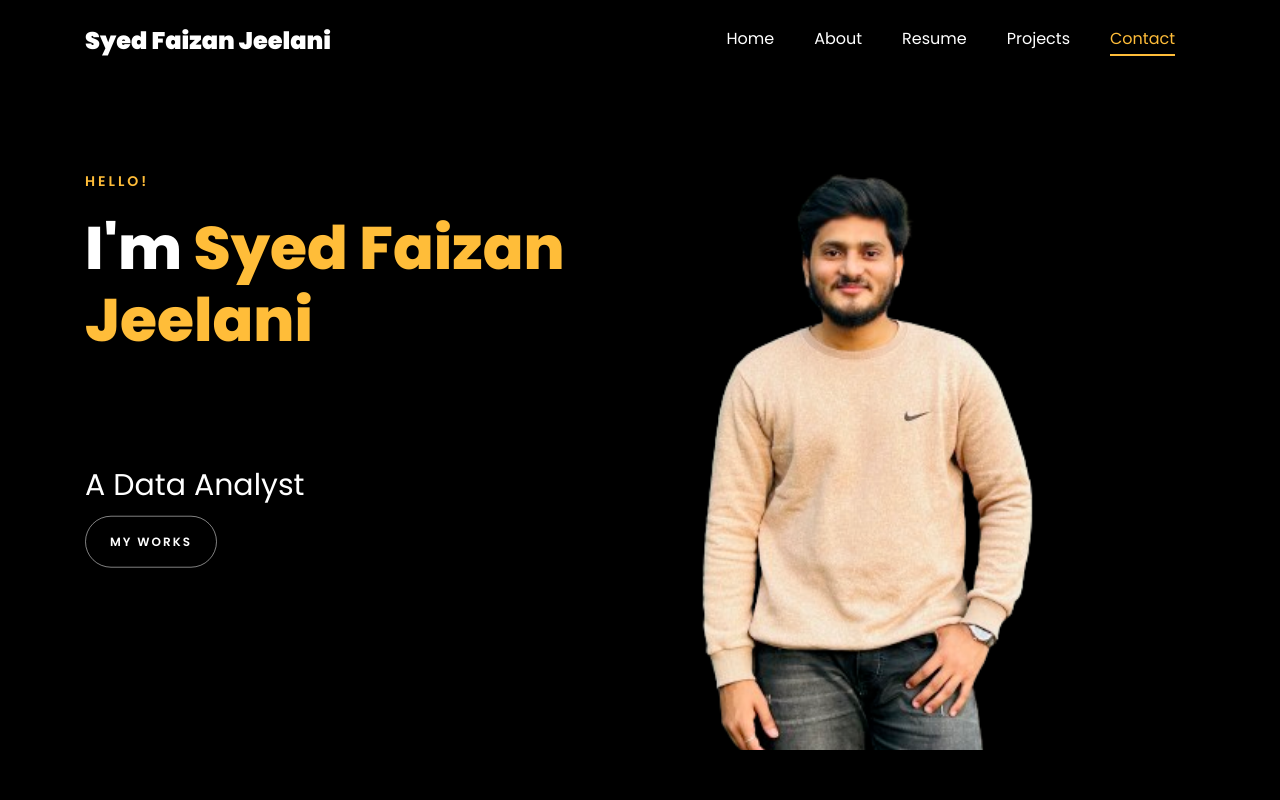
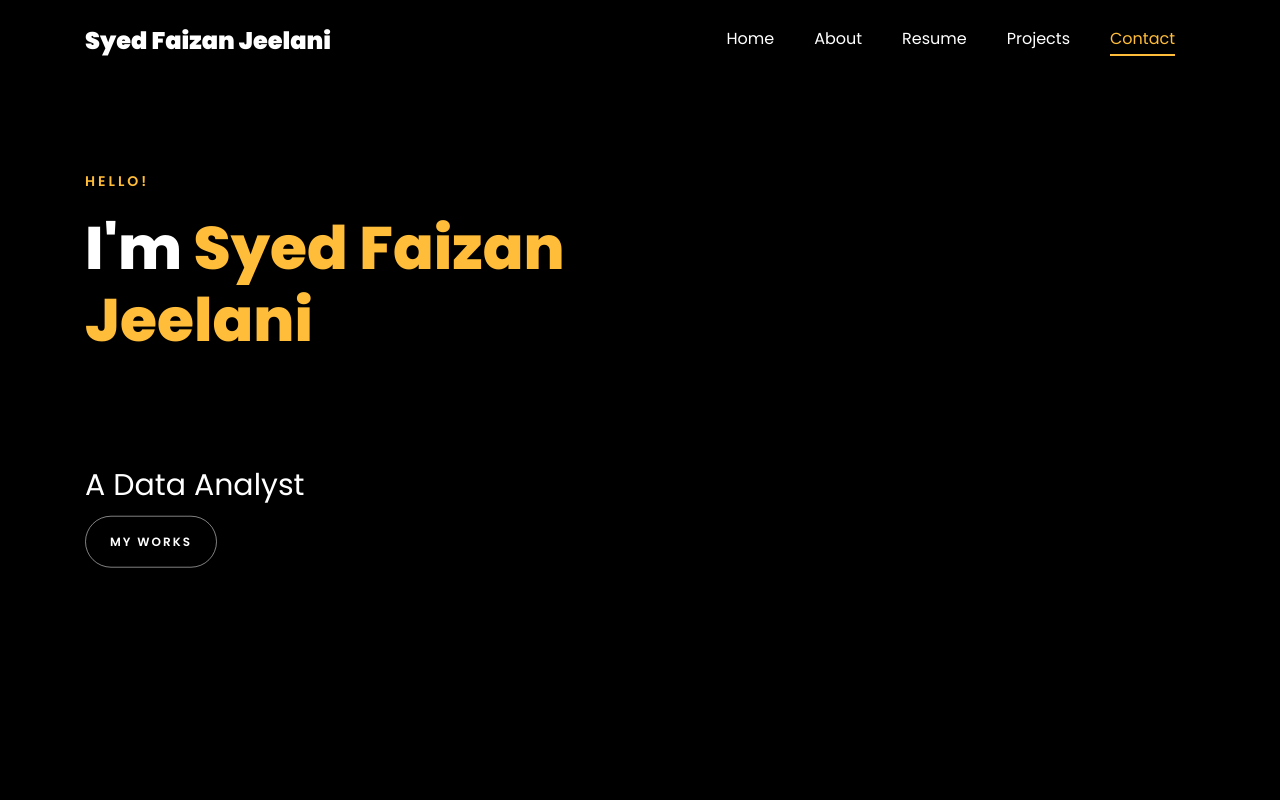
Before and after one commit to Syedfaizanjeelani/Syed-Faizan-Portfolio, a plain HTML site: page index.html in a window 1280 px wide. Shown: the top 800 px of the page. Drawn offline with Linux system fonts and the light colour scheme; files whose address does not match are found by name.

Commit message:
Update index.html

```diff
--- a/index.html
+++ b/index.html
@@ -141,7 +141,7 @@
 	      	<div class="overlay"></div>
 	         <div class="container">
 	          <div class="row d-md-flex no-gutters slider-text align-items-end justify-content-end" data-scrollax-parent="true">
-	          	<div class="one-third js-fullheight order-md-last img" style="background-image:url(images/image.png);">
+	          	<div class="one-third js-fullheight order-md-last img" style="background-image:url();">
 	          	 <div class="overlay"></div>
 	          	</div>
 		          <div class="one-forth d-flex  align-items-center ftco-animate" data-scrollax=" properties: { translateY: '70%' }">
```
